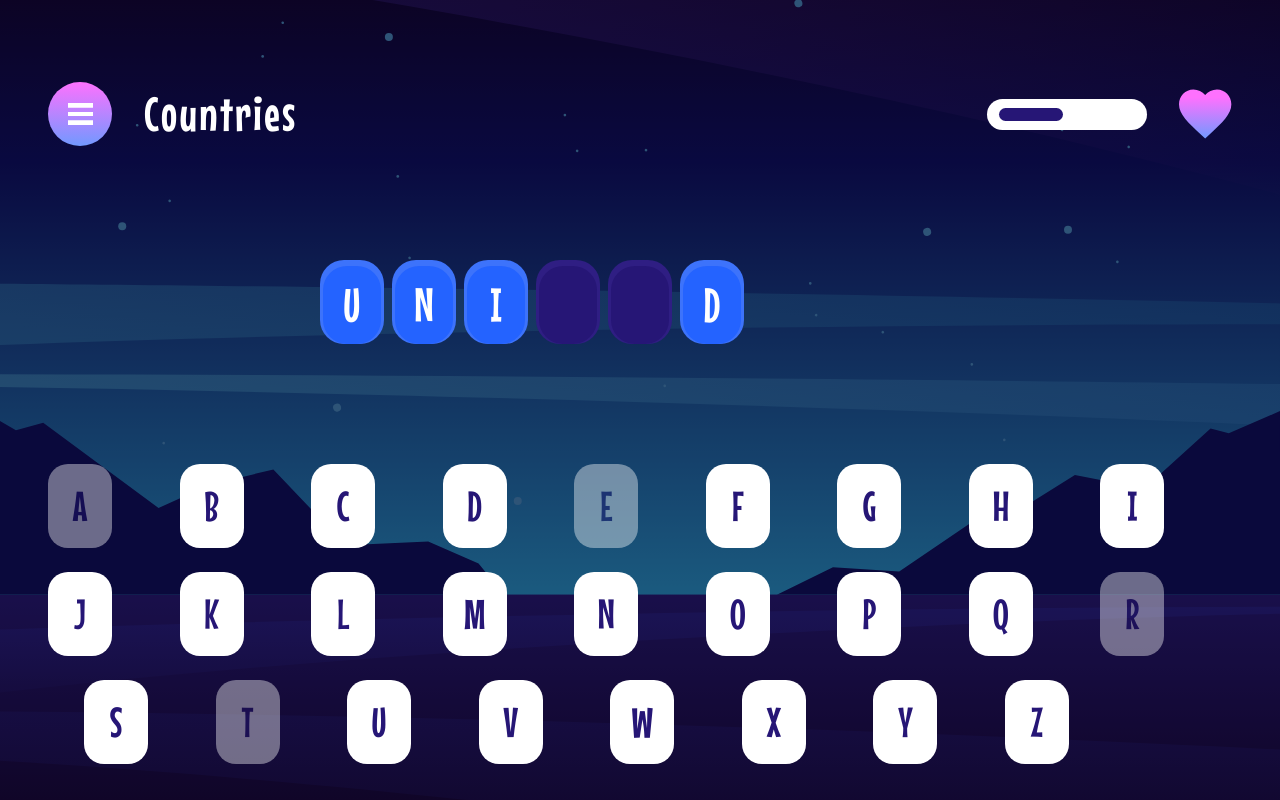
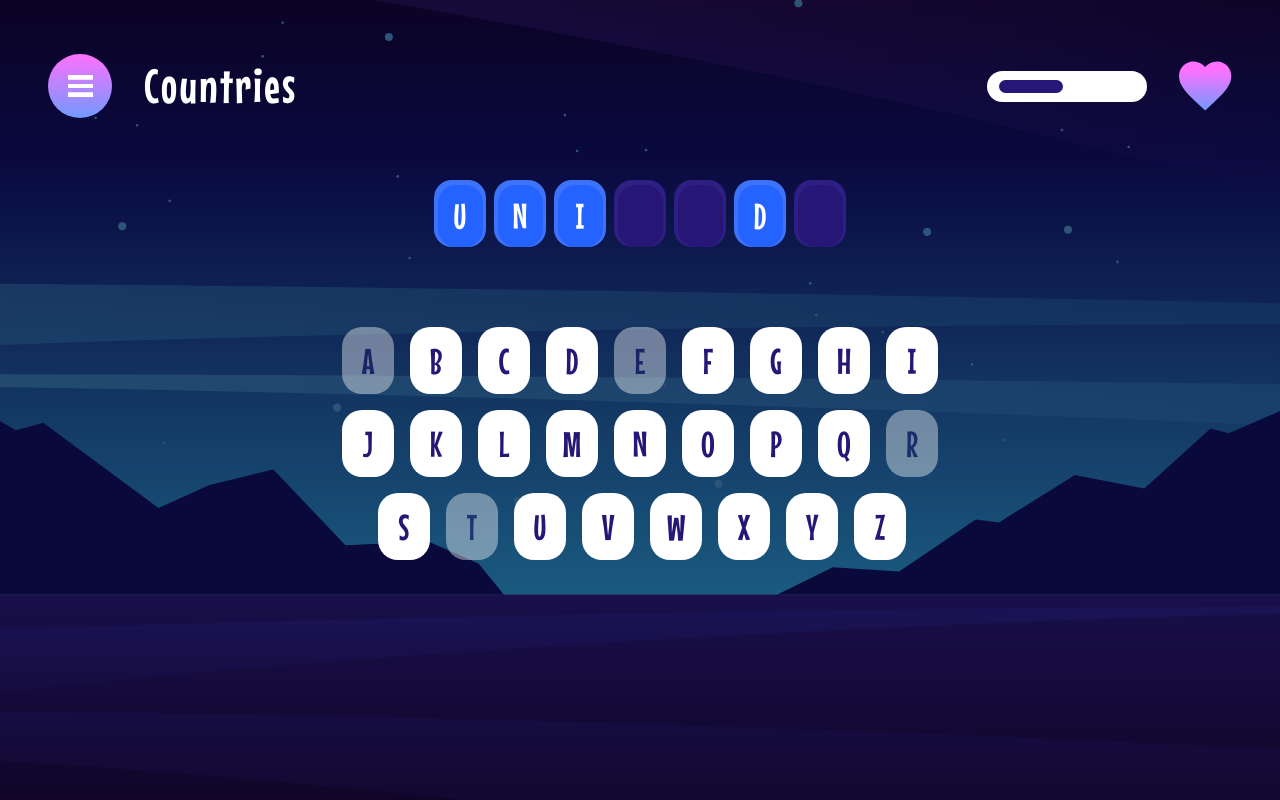
Before and after one commit to Philip-Machar/Hangman, a React (Vite) app: page / in a window 1280 px wide. Built offline with nearby package versions, Linux system fonts and the light colour scheme.

Commit message:
Complete desktop debug

```diff
--- a/src/pages/GamePage.jsx
+++ b/src/pages/GamePage.jsx
@@ -11,7 +11,7 @@ const GamePage = () => {
       {/* <YouWin /> */}
       {/* <YouLose /> */}
       {/* Head */}
-      <div className="absolute top-[30px] md:top-[78px] px-6 md:px-12 flex justify-between w-full">
+      <div className="absolute top-[30px] md:top-[78px] lg:top-[50px] px-6 md:px-12 flex justify-between w-full">
         <div className="flex items-center gap-4 md:gap-8">
             <div className="bg-gradient-to-b from-[#FE71FE] to-[#7199FF] w-[40px] h-[40px] md:w-[64px] md:h-[64px] rounded-full flex justify-center items-center relative">
                 <img src="/assets/images/icon-menu.svg" alt="back icon" className="w-[17px] md:w-[25px]" />
@@ -26,61 +26,64 @@ const GamePage = () => {
         </div>
       </div>
       {/* Guesses */}
-      <div className="flex items-center flex-col gap-2 md:gap-6 w-full px-6 md:px-12 md:mt-[100px]">
-        <div className="mt-40 grid grid-cols-9 gap-2">
-            <div className="w-[29px] h-[45px] md:w-[64px] md:h-[84px] bg-[#3d73fb] flex justify-center rounded-xl md:rounded-[24px] relative">
-                <div className="w-[25px] h-[41px] md:w-[58px] md:h-[78px] bg-[#2463FF] rounded-xl md:rounded-[24px] text-white grid place-content-center text-[28px] md:text-[48px] absolute bottom-0">U</div>
+      <div className="flex items-center flex-col gap-2 md:gap-6 w-full px-6 md:px-12 md:mt-[100px] lg:mt-[20px]">
+        <div className="mt-40 grid grid-cols-7 gap-2 justify-center">
+            <div className="w-[29px] h-[45px] md:w-[64px] md:h-[84px] lg:w-[52px] lg:h-[67px] bg-[#3d73fb] flex justify-center rounded-xl md:rounded-[24px] lg:rounded-[18px] relative">
+                <div className="w-[25px] h-[41px] md:w-[58px] md:h-[78px] lg:w-[45px] lg:h-[62px] bg-[#2463FF] rounded-xl md:rounded-[24px] lg:rounded-[18px] text-white grid place-content-center text-[28px] md:text-[48px] lg:text-[36px] absolute bottom-0">U</div>
             </div>
-            <div className="w-[29px] h-[45px] md:w-[64px] md:h-[84px] bg-[#3d73fb] flex justify-center rounded-xl md:rounded-[24px] relative">
-                <div className="w-[25px] h-[41px] md:w-[58px] md:h-[78px] bg-[#2463FF] rounded-xl md:rounded-[24px] text-white grid place-content-center text-[28px] md:text-[48px] absolute bottom-0">N</div>
+            <div className="w-[29px] h-[45px] md:w-[64px] md:h-[84px] lg:w-[52px] lg:h-[67px] bg-[#3d73fb] flex justify-center rounded-xl md:rounded-[24px] lg:rounded-[18px] relative">
+                <div className="w-[25px] h-[41px] md:w-[58px] md:h-[78px] lg:w-[45px] lg:h-[62px] bg-[#2463FF] rounded-xl md:rounded-[24px] lg:rounded-[18px] text-white grid place-content-center text-[28px] md:text-[48px] lg:text-[36px] absolute bottom-0">N</div>
             </div>
-            <div className="w-[29px] h-[45px] md:w-[64px] md:h-[84px] bg-[#3d73fb] flex justify-center rounded-xl md:rounded-[24px] relative">
-                <div className="w-[25px] h-[41px] md:w-[58px] md:h-[78px] bg-[#2463FF] rounded-xl md:rounded-[24px] text-white grid place-content-center text-[28px] md:text-[48px] absolute bottom-0">I</div>
+            <div className="w-[29px] h-[45px] md:w-[64px] md:h-[84px] lg:w-[52px] lg:h-[67px] bg-[#3d73fb] flex justify-center rounded-xl md:rounded-[24px] lg:rounded-[18px] relative">
+                <div className="w-[25px] h-[41px] md:w-[58px] md:h-[78px] lg:w-[45px] lg:h-[62px] bg-[#2463FF] rounded-xl md:rounded-[24px] lg:rounded-[18px] text-white grid place-content-center text-[28px] md:text-[48px] lg:text-[36px] absolute bottom-0">I</div>
             </div>
-            <div className="w-[29px] h-[45px] md:w-[64px] md:h-[84px] bg-[#2f1e83] flex justify-center rounded-xl md:rounded-[24px] relative">
-                <div className="w-[25px] h-[41px] md:w-[58px] md:h-[78px] bg-[#261676] rounded-xl md:rounded-[24px] text-white grid place-content-center text-[28px] md:text-[48px] absolute bottom-0"></div>
+            <div className="w-[29px] h-[45px] md:w-[64px] md:h-[84px] lg:w-[52px] lg:h-[67px] bg-[#2f1e83] flex justify-center rounded-xl md:rounded-[24px] lg:rounded-[18px] relative">
+                <div className="w-[25px] h-[41px] md:w-[58px] md:h-[78px] lg:w-[45px] lg:h-[62px] bg-[#261676] rounded-xl md:rounded-[24px] lg:rounded-[18px] text-white grid place-content-center text-[28px] md:text-[48px] lg:text-[36px] absolute bottom-0"></div>
             </div>
-            <div className="w-[29px] h-[45px] md:w-[64px] md:h-[84px] bg-[#2f1e83] flex justify-center rounded-xl md:rounded-[24px] relative">
-                <div className="w-[25px] h-[41px] md:w-[58px] md:h-[78px] bg-[#261676] rounded-xl md:rounded-[24px] text-white grid place-content-center text-[28px] md:text-[48px] absolute bottom-0"></div>
+            <div className="w-[29px] h-[45px] md:w-[64px] md:h-[84px] lg:w-[52px] lg:h-[67px] bg-[#2f1e83] flex justify-center rounded-xl md:rounded-[24px] lg:rounded-[18px] relative">
+                <div className="w-[25px] h-[41px] md:w-[58px] md:h-[78px] lg:w-[45px] lg:h-[62px] bg-[#261676] rounded-xl md:rounded-[24px] lg:rounded-[18px] text-white grid place-content-center text-[28px] md:text-[48px] lg:text-[36px] absolute bottom-0"></div>
             </div>
-            <div className="w-[29px] h-[45px] md:w-[64px] md:h-[84px] bg-[#3d73fb] flex justify-center rounded-xl md:rounded-[24px] relative">
-                <div className="w-[25px] h-[41px] md:w-[58px] md:h-[78px] bg-[#2463FF] rounded-xl md:rounded-[24px] text-white grid place-content-center text-[28px] md:text-[48px] absolute bottom-0">D</div>
+            <div className="w-[29px] h-[45px] md:w-[64px] md:h-[84px] lg:w-[52px] lg:h-[67px] bg-[#3d73fb] flex justify-center rounded-xl md:rounded-[24px] lg:rounded-[18px] relative">
+                <div className="w-[25px] h-[41px] md:w-[58px] md:h-[78px] lg:w-[45px] lg:h-[62px] bg-[#2463FF] rounded-xl md:rounded-[24px] lg:rounded-[18px] text-white grid place-content-center text-[28px] md:text-[48px] lg:text-[36px] absolute bottom-0">D</div>
+            </div>
+            <div className="w-[29px] h-[45px] md:w-[64px] md:h-[84px] lg:w-[52px] lg:h-[67px] bg-[#2f1e83] flex justify-center rounded-xl md:rounded-[24px] lg:rounded-[18px] relative">
+                <div className="w-[25px] h-[41px] md:w-[58px] md:h-[78px] lg:w-[45px] lg:h-[62px] bg-[#261676] rounded-xl md:rounded-[24px] lg:rounded-[18px] text-white grid place-content-center text-[28px] md:text-[48px] lg:text-[36px] absolute bottom-0"></div>
             </div>
         </div>
       </div>
       {/* Letters */}
-      <div className="w-full px-6 md:px-12 mt-[120px] grid gap-6">
-        <div className="grid grid-cols-9 z-10">
-            <div className="w-[29px] h-[45px] md:w-[64px] md:h-[84px] bg-white text-[#261676] text-[24px] md:text-[42px] rounded-lg md:rounded-[20px] grid place-content-center cursor-pointer opacity-40">A</div>
-            <div className="w-[29px] h-[45px] md:w-[64px] md:h-[84px] bg-white text-[#261676] text-[24px] md:text-[42px] rounded-lg md:rounded-[20px] grid place-content-center cursor-pointer">B</div>
-            <div className="w-[29px] h-[45px] md:w-[64px] md:h-[84px] bg-white text-[#261676] text-[24px] md:text-[42px] rounded-lg md:rounded-[20px] grid place-content-center cursor-pointer">C</div>
-            <div className="w-[29px] h-[45px] md:w-[64px] md:h-[84px] bg-white text-[#261676] text-[24px] md:text-[42px] rounded-lg md:rounded-[20px] grid place-content-center cursor-pointer">D</div>
-            <div className="w-[29px] h-[45px] md:w-[64px] md:h-[84px] bg-white text-[#261676] text-[24px] md:text-[42px] rounded-lg md:rounded-[20px] grid place-content-center cursor-pointer opacity-40">E</div>
-            <div className="w-[29px] h-[45px] md:w-[64px] md:h-[84px] bg-white text-[#261676] text-[24px] md:text-[42px] rounded-lg md:rounded-[20px] grid place-content-center cursor-pointer">F</div>
-            <div className="w-[29px] h-[45px] md:w-[64px] md:h-[84px] bg-white text-[#261676] text-[24px] md:text-[42px] rounded-lg md:rounded-[20px] grid place-content-center cursor-pointer">G</div>
-            <div className="w-[29px] h-[45px] md:w-[64px] md:h-[84px] bg-white text-[#261676] text-[24px] md:text-[42px] rounded-lg md:rounded-[20px] grid place-content-center cursor-pointer">H</div>
-            <div className="w-[29px] h-[45px] md:w-[64px] md:h-[84px] bg-white text-[#261676] text-[24px] md:text-[42px] rounded-lg md:rounded-[20px] grid place-content-center cursor-pointer">I</div>
+      <div className="w-full md:w-auto px-6 md:px-12 mt-[120px] lg:mt-[80px] grid gap-4 justify-center">
+        <div className="grid grid-cols-9 gap-2 md:gap-4 z-10 justify-center">
+            <div className="w-[29px] h-[45px] md:w-[64px] md:h-[84px] lg:w-[52px] lg:h-[67px] bg-white text-[#261676] text-[24px] md:text-[42px] lg:text-[36px] rounded-lg md:rounded-[20px] grid place-content-center cursor-pointer opacity-40">A</div>
+            <div className="w-[29px] h-[45px] md:w-[64px] md:h-[84px] lg:w-[52px] lg:h-[67px] bg-white text-[#261676] text-[24px] md:text-[42px] lg:text-[36px] rounded-lg md:rounded-[20px] grid place-content-center cursor-pointer">B</div>
+            <div className="w-[29px] h-[45px] md:w-[64px] md:h-[84px] lg:w-[52px] lg:h-[67px] bg-white text-[#261676] text-[24px] md:text-[42px] lg:text-[36px] rounded-lg md:rounded-[20px] grid place-content-center cursor-pointer">C</div>
+            <div className="w-[29px] h-[45px] md:w-[64px] md:h-[84px] lg:w-[52px] lg:h-[67px] bg-white text-[#261676] text-[24px] md:text-[42px] lg:text-[36px] rounded-lg md:rounded-[20px] grid place-content-center cursor-pointer">D</div>
+            <div className="w-[29px] h-[45px] md:w-[64px] md:h-[84px] lg:w-[52px] lg:h-[67px] bg-white text-[#261676] text-[24px] md:text-[42px] lg:text-[36px] rounded-lg md:rounded-[20px] grid place-content-center cursor-pointer opacity-40">E</div>
+            <div className="w-[29px] h-[45px] md:w-[64px] md:h-[84px] lg:w-[52px] lg:h-[67px] bg-white text-[#261676] text-[24px] md:text-[42px] lg:text-[36px] rounded-lg md:rounded-[20px] grid place-content-center cursor-pointer">F</div>
+            <div className="w-[29px] h-[45px] md:w-[64px] md:h-[84px] lg:w-[52px] lg:h-[67px] bg-white text-[#261676] text-[24px] md:text-[42px] lg:text-[36px] rounded-lg md:rounded-[20px] grid place-content-center cursor-pointer">G</div>
+            <div className="w-[29px] h-[45px] md:w-[64px] md:h-[84px] lg:w-[52px] lg:h-[67px] bg-white text-[#261676] text-[24px] md:text-[42px] lg:text-[36px] rounded-lg md:rounded-[20px] grid place-content-center cursor-pointer">H</div>
+            <div className="w-[29px] h-[45px] md:w-[64px] md:h-[84px] lg:w-[52px] lg:h-[67px] bg-white text-[#261676] text-[24px] md:text-[42px] lg:text-[36px] rounded-lg md:rounded-[20px] grid place-content-center cursor-pointer">I</div>
         </div>
-        <div className="grid grid-cols-9 z-10">
-            <div className="w-[29px] h-[45px] md:w-[64px] md:h-[84px] bg-white text-[#261676] text-[24px] md:text-[42px] rounded-lg md:rounded-[20px] grid place-content-center cursor-pointer">J</div>
-            <div className="w-[29px] h-[45px] md:w-[64px] md:h-[84px] bg-white text-[#261676] text-[24px] md:text-[42px] rounded-lg md:rounded-[20px] grid place-content-center cursor-pointer">K</div>
-            <div className="w-[29px] h-[45px] md:w-[64px] md:h-[84px] bg-white text-[#261676] text-[24px] md:text-[42px] rounded-lg md:rounded-[20px] grid place-content-center cursor-pointer">L</div>
-            <div className="w-[29px] h-[45px] md:w-[64px] md:h-[84px] bg-white text-[#261676] text-[24px] md:text-[42px] rounded-lg md:rounded-[20px] grid place-content-center cursor-pointer">M</div>
-            <div className="w-[29px] h-[45px] md:w-[64px] md:h-[84px] bg-white text-[#261676] text-[24px] md:text-[42px] rounded-lg md:rounded-[20px] grid place-content-center cursor-pointer">N</div>
-            <div className="w-[29px] h-[45px] md:w-[64px] md:h-[84px] bg-white text-[#261676] text-[24px] md:text-[42px] rounded-lg md:rounded-[20px] grid place-content-center cursor-pointer">O</div>
-            <div className="w-[29px] h-[45px] md:w-[64px] md:h-[84px] bg-white text-[#261676] text-[24px] md:text-[42px] rounded-lg md:rounded-[20px] grid place-content-center cursor-pointer">P</div>
-            <div className="w-[29px] h-[45px] md:w-[64px] md:h-[84px] bg-white text-[#261676] text-[24px] md:text-[42px] rounded-lg md:rounded-[20px] grid place-content-center cursor-pointer">Q</div>
-            <div className="w-[29px] h-[45px] md:w-[64px] md:h-[84px] bg-white text-[#261676] text-[24px] md:text-[42px] rounded-lg md:rounded-[20px] grid place-content-center cursor-pointer opacity-40">R</div>
+        <div className="grid grid-cols-9 gap-2 md:gap-4 z-10 justify-center">
+            <div className="w-[29px] h-[45px] md:w-[64px] md:h-[84px] lg:w-[52px] lg:h-[67px] bg-white text-[#261676] text-[24px] md:text-[42px] lg:text-[36px] rounded-lg md:rounded-[20px] grid place-content-center cursor-pointer">J</div>
+            <div className="w-[29px] h-[45px] md:w-[64px] md:h-[84px] lg:w-[52px] lg:h-[67px] bg-white text-[#261676] text-[24px] md:text-[42px] lg:text-[36px] rounded-lg md:rounded-[20px] grid place-content-center cursor-pointer">K</div>
+            <div className="w-[29px] h-[45px] md:w-[64px] md:h-[84px] lg:w-[52px] lg:h-[67px] bg-white text-[#261676] text-[24px] md:text-[42px] lg:text-[36px] rounded-lg md:rounded-[20px] grid place-content-center cursor-pointer">L</div>
+            <div className="w-[29px] h-[45px] md:w-[64px] md:h-[84px] lg:w-[52px] lg:h-[67px] bg-white text-[#261676] text-[24px] md:text-[42px] lg:text-[36px] rounded-lg md:rounded-[20px] grid place-content-center cursor-pointer">M</div>
+            <div className="w-[29px] h-[45px] md:w-[64px] md:h-[84px] lg:w-[52px] lg:h-[67px] bg-white text-[#261676] text-[24px] md:text-[42px] lg:text-[36px] rounded-lg md:rounded-[20px] grid place-content-center cursor-pointer">N</div>
+            <div className="w-[29px] h-[45px] md:w-[64px] md:h-[84px] lg:w-[52px] lg:h-[67px] bg-white text-[#261676] text-[24px] md:text-[42px] lg:text-[36px] rounded-lg md:rounded-[20px] grid place-content-center cursor-pointer">O</div>
+            <div className="w-[29px] h-[45px] md:w-[64px] md:h-[84px] lg:w-[52px] lg:h-[67px] bg-white text-[#261676] text-[24px] md:text-[42px] lg:text-[36px] rounded-lg md:rounded-[20px] grid place-content-center cursor-pointer">P</div>
+            <div className="w-[29px] h-[45px] md:w-[64px] md:h-[84px] lg:w-[52px] lg:h-[67px] bg-white text-[#261676] text-[24px] md:text-[42px] lg:text-[36px] rounded-lg md:rounded-[20px] grid place-content-center cursor-pointer">Q</div>
+            <div className="w-[29px] h-[45px] md:w-[64px] md:h-[84px] lg:w-[52px] lg:h-[67px] bg-white text-[#261676] text-[24px] md:text-[42px] lg:text-[36px] rounded-lg md:rounded-[20px] grid place-content-center cursor-pointer opacity-40">R</div>
         </div>
-        <div className="grid grid-cols-9 translate-x-4 md:translate-x-9 z-10">
-            <div className="w-[29px] h-[45px] md:w-[64px] md:h-[84px] bg-white text-[#261676] text-[24px] md:text-[42px] rounded-lg md:rounded-[20px] grid place-content-center cursor-pointer">S</div>
-            <div className="w-[29px] h-[45px] md:w-[64px] md:h-[84px] bg-white text-[#261676] text-[24px] md:text-[42px] rounded-lg md:rounded-[20px] grid place-content-center cursor-pointer opacity-40">T</div>
-            <div className="w-[29px] h-[45px] md:w-[64px] md:h-[84px] bg-white text-[#261676] text-[24px] md:text-[42px] rounded-lg md:rounded-[20px] grid place-content-center cursor-pointer">U</div>
-            <div className="w-[29px] h-[45px] md:w-[64px] md:h-[84px] bg-white text-[#261676] text-[24px] md:text-[42px] rounded-lg md:rounded-[20px] grid place-content-center cursor-pointer">V</div>
-            <div className="w-[29px] h-[45px] md:w-[64px] md:h-[84px] bg-white text-[#261676] text-[24px] md:text-[42px] rounded-lg md:rounded-[20px] grid place-content-center cursor-pointer">W</div>
-            <div className="w-[29px] h-[45px] md:w-[64px] md:h-[84px] bg-white text-[#261676] text-[24px] md:text-[42px] rounded-lg md:rounded-[20px] grid place-content-center cursor-pointer">X</div>
-            <div className="w-[29px] h-[45px] md:w-[64px] md:h-[84px] bg-white text-[#261676] text-[24px] md:text-[42px] rounded-lg md:rounded-[20px] grid place-content-center cursor-pointer">Y</div>
-            <div className="w-[29px] h-[45px] md:w-[64px] md:h-[84px] bg-white text-[#261676] text-[24px] md:text-[42px] rounded-lg md:rounded-[20px] grid place-content-center cursor-pointer">Z</div>
+        <div className="grid grid-cols-9 gap-2 md:gap-4 z-10 justify-center translate-x-4 md:translate-x-9">
+            <div className="w-[29px] h-[45px] md:w-[64px] md:h-[84px] lg:w-[52px] lg:h-[67px] bg-white text-[#261676] text-[24px] md:text-[42px] lg:text-[36px] rounded-lg md:rounded-[20px] grid place-content-center cursor-pointer">S</div>
+            <div className="w-[29px] h-[45px] md:w-[64px] md:h-[84px] lg:w-[52px] lg:h-[67px] bg-white text-[#261676] text-[24px] md:text-[42px] lg:text-[36px] rounded-lg md:rounded-[20px] grid place-content-center cursor-pointer opacity-40">T</div>
+            <div className="w-[29px] h-[45px] md:w-[64px] md:h-[84px] lg:w-[52px] lg:h-[67px] bg-white text-[#261676] text-[24px] md:text-[42px] lg:text-[36px] rounded-lg md:rounded-[20px] grid place-content-center cursor-pointer">U</div>
+            <div className="w-[29px] h-[45px] md:w-[64px] md:h-[84px] lg:w-[52px] lg:h-[67px] bg-white text-[#261676] text-[24px] md:text-[42px] lg:text-[36px] rounded-lg md:rounded-[20px] grid place-content-center cursor-pointer">V</div>
+            <div className="w-[29px] h-[45px] md:w-[64px] md:h-[84px] lg:w-[52px] lg:h-[67px] bg-white text-[#261676] text-[24px] md:text-[42px] lg:text-[36px] rounded-lg md:rounded-[20px] grid place-content-center cursor-pointer">W</div>
+            <div className="w-[29px] h-[45px] md:w-[64px] md:h-[84px] lg:w-[52px] lg:h-[67px] bg-white text-[#261676] text-[24px] md:text-[42px] lg:text-[36px] rounded-lg md:rounded-[20px] grid place-content-center cursor-pointer">X</div>
+            <div className="w-[29px] h-[45px] md:w-[64px] md:h-[84px] lg:w-[52px] lg:h-[67px] bg-white text-[#261676] text-[24px] md:text-[42px] lg:text-[36px] rounded-lg md:rounded-[20px] grid place-content-center cursor-pointer">Y</div>
+            <div className="w-[29px] h-[45px] md:w-[64px] md:h-[84px] lg:w-[52px] lg:h-[67px] bg-white text-[#261676] text-[24px] md:text-[42px] lg:text-[36px] rounded-lg md:rounded-[20px] grid place-content-center cursor-pointer">Z</div>
         </div>
       </div>
     </div>
```
